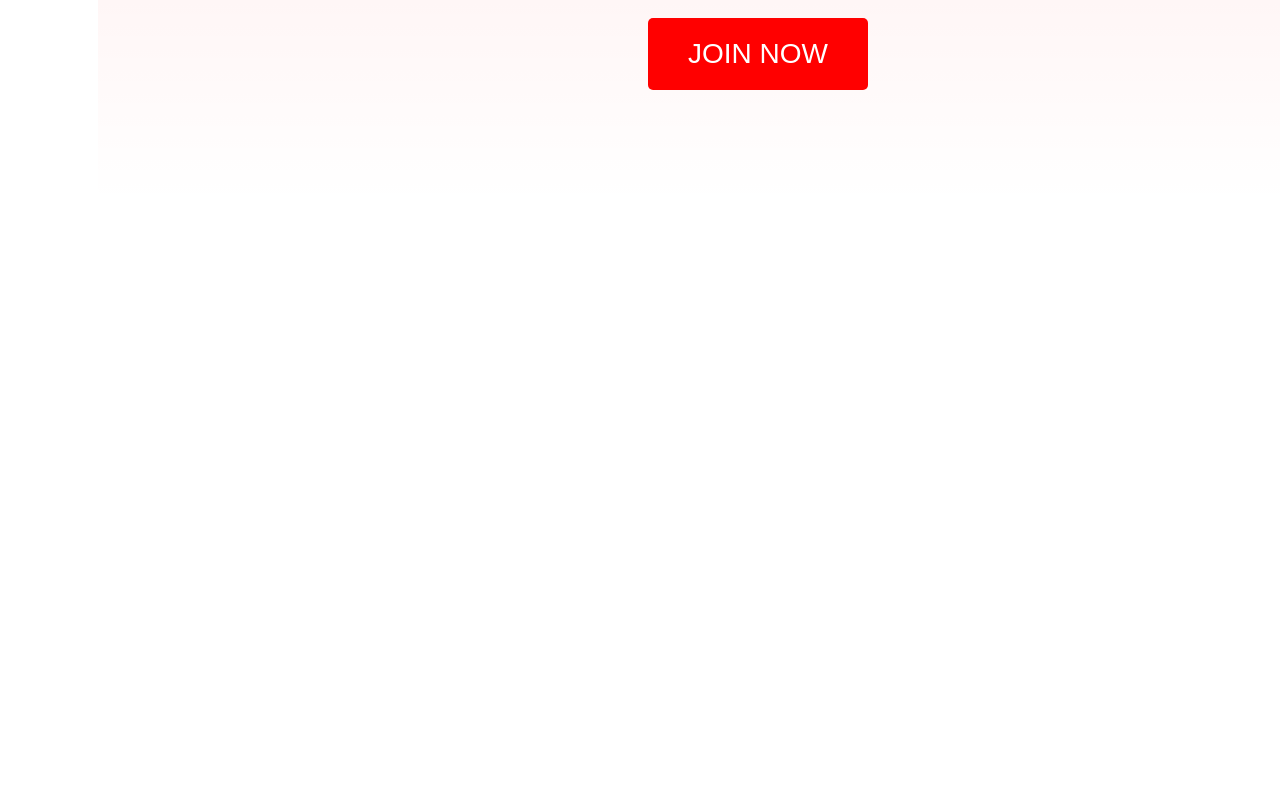
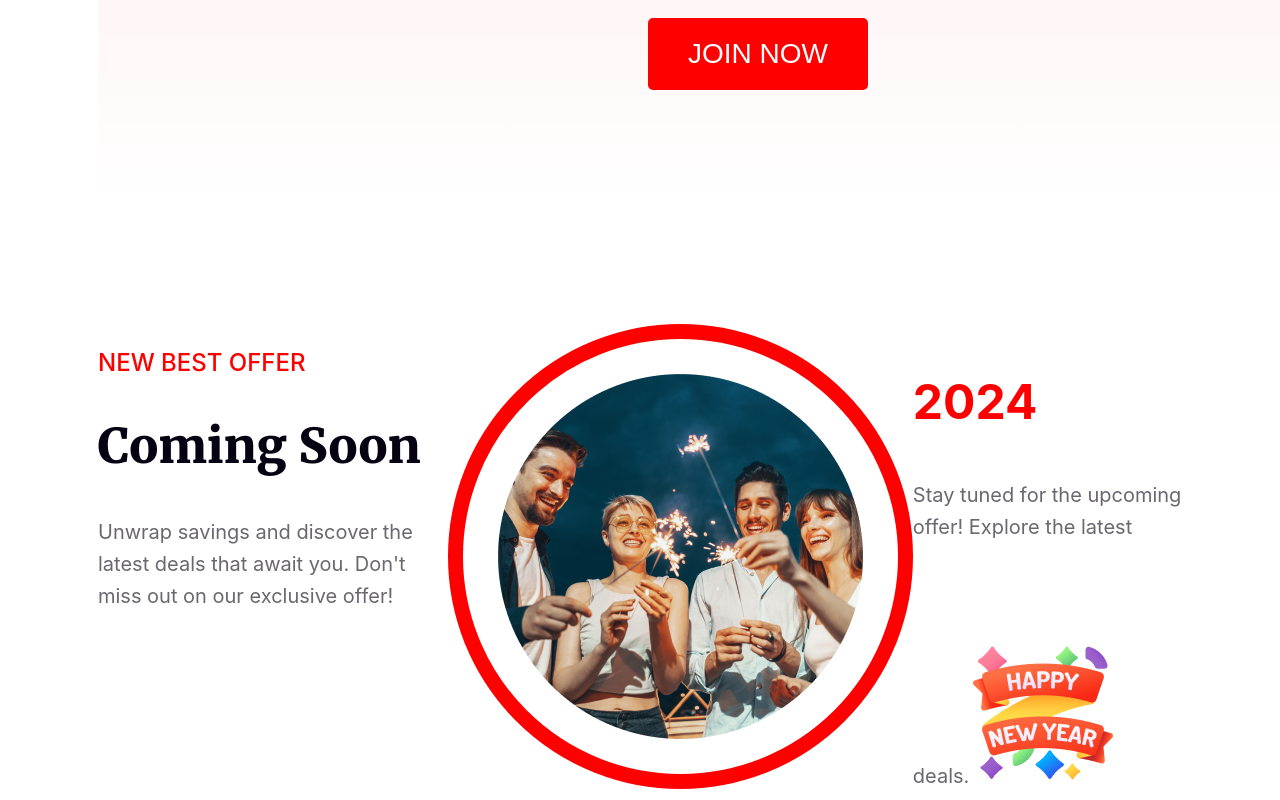
Before and after one commit to shahoriarniloy/first-assignment, a plain HTML site: page index.html in a window 1280 px wide. Shown: the part 2912-3712 px from the top of the page. Before the commit the page ends 3236 px from the top, so only its background shows below. Drawn offline with Linux system fonts and the light colour scheme.

Commit message:
fifth section created

```diff
--- a/index.html
+++ b/index.html
@@ -66,9 +66,26 @@
             <p><span style="color: red;">Date:</span> 31 December Night 2023</p>
             <p><span style="color: red;">Time:</span> Evening 7.30 pm to 12.30 am</p>
             <button class="button">JOIN NOW</button>
+        </section>
 
 
+        <section class="coming-soon">
 
+            <div class="new-offer">
+                <p>NEW BEST OFFER</p>
+                <h2>Coming Soon</h2>
+                <small>Unwrap savings and discover the latest deals that await you. Don't miss out on our exclusive offer!</small>
+            </div>
+
+            <div class="offer-image">
+                <img  src="resources/Ellipse 1.png" alt="">
+            </div>
+
+            <div class="year">
+                <h3>2024</h3>
+                <small>Stay tuned for the upcoming offer! Explore the latest deals.</small>
+                <img src="resources/Group 96.png" alt="">
+            </div>
         </section>
 
     </main>
--- a/styles/styles.css
+++ b/styles/styles.css
@@ -188,3 +188,79 @@
     border-radius: 5px;
 
 }
+
+
+/* fifth section */
+
+.coming-soon{
+    max-width: 1320px;
+    display: flex;
+    margin-left: 90px;
+    margin-right: 90px;
+    margin-top:120px;
+    justify-content: space-between;
+
+
+}
+
+.new-offer, .year{
+    max-width: 350px;
+}
+
+
+
+.coming-soon .new-offer p{
+    color: #F00;
+    font-family: Inter;
+    font-size: 24px;
+    font-style: normal;
+    font-weight: 500;
+    line-height: normal;
+}
+
+.coming-soon .new-offer h2{
+    color: #070211;
+    font-family: Merriweather;
+    font-size: 48px;
+    font-style: normal;
+    font-weight: 900;
+    line-height: normal;
+    text-transform: capitalize;
+}
+
+.coming-soon small{
+    color: rgba(7, 2, 17, 0.60);
+    font-family: Inter;
+    font-size: 20px;
+    font-style: normal;
+    font-weight: 400;
+    line-height: 32px;
+}
+
+.coming-soon .offer-image{
+    margin-left: 0;
+    width: 364.844px;
+    height: 364.844px;
+    flex-shrink: 0;
+    border-radius: 50%;
+    padding: 35px;
+    border: 15px solid #F00;
+
+
+}
+
+.coming-soon .year h3{
+    color: #F00;
+    font-family: Inter;
+    font-size: 48px;
+    font-style: normal;
+    font-weight: 700;
+    line-height: normal;
+}
+
+.year img{
+    width: 140px;
+    height: 140px;
+    flex-shrink: 0;
+    margin-top: 100px;
+}
```
